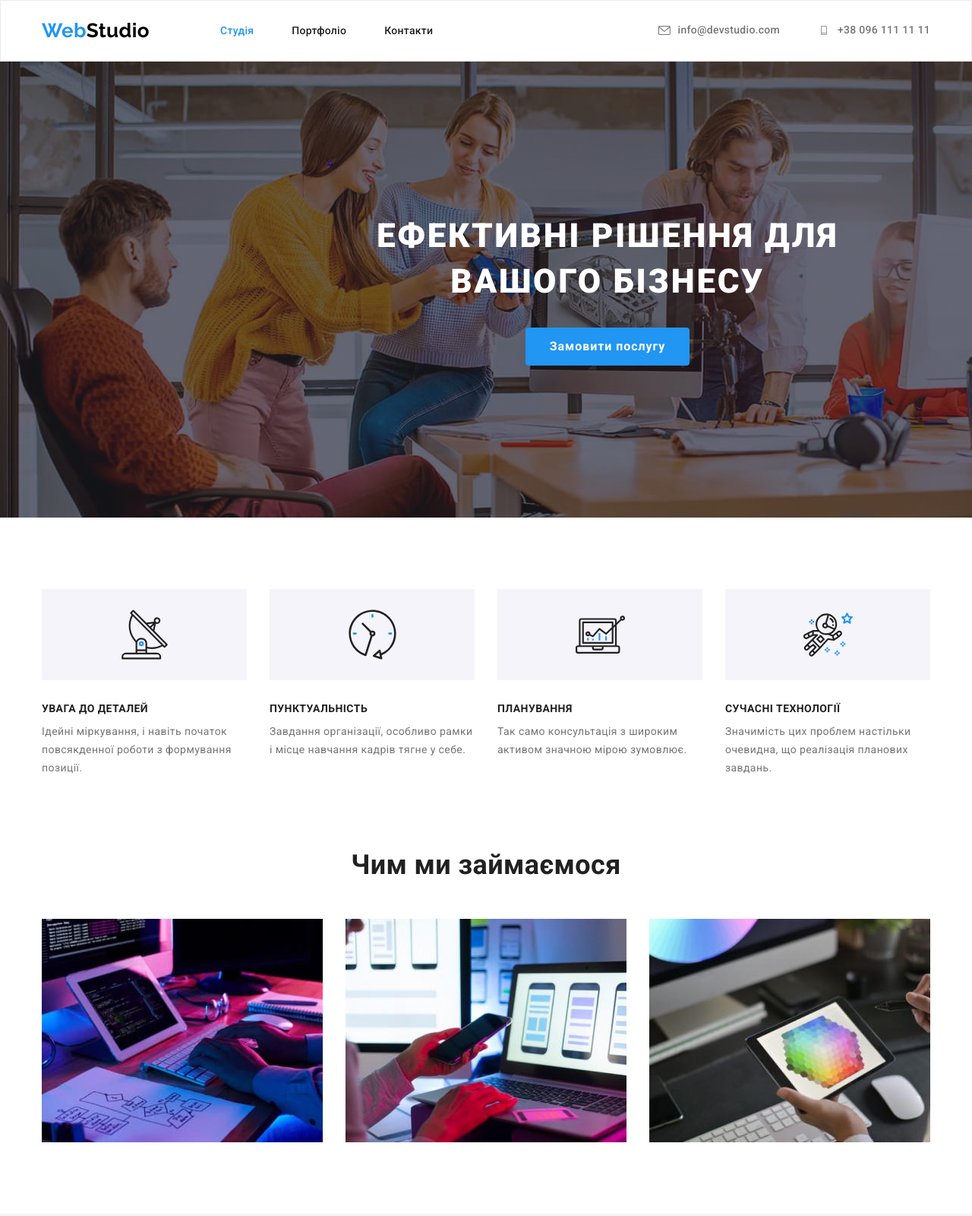
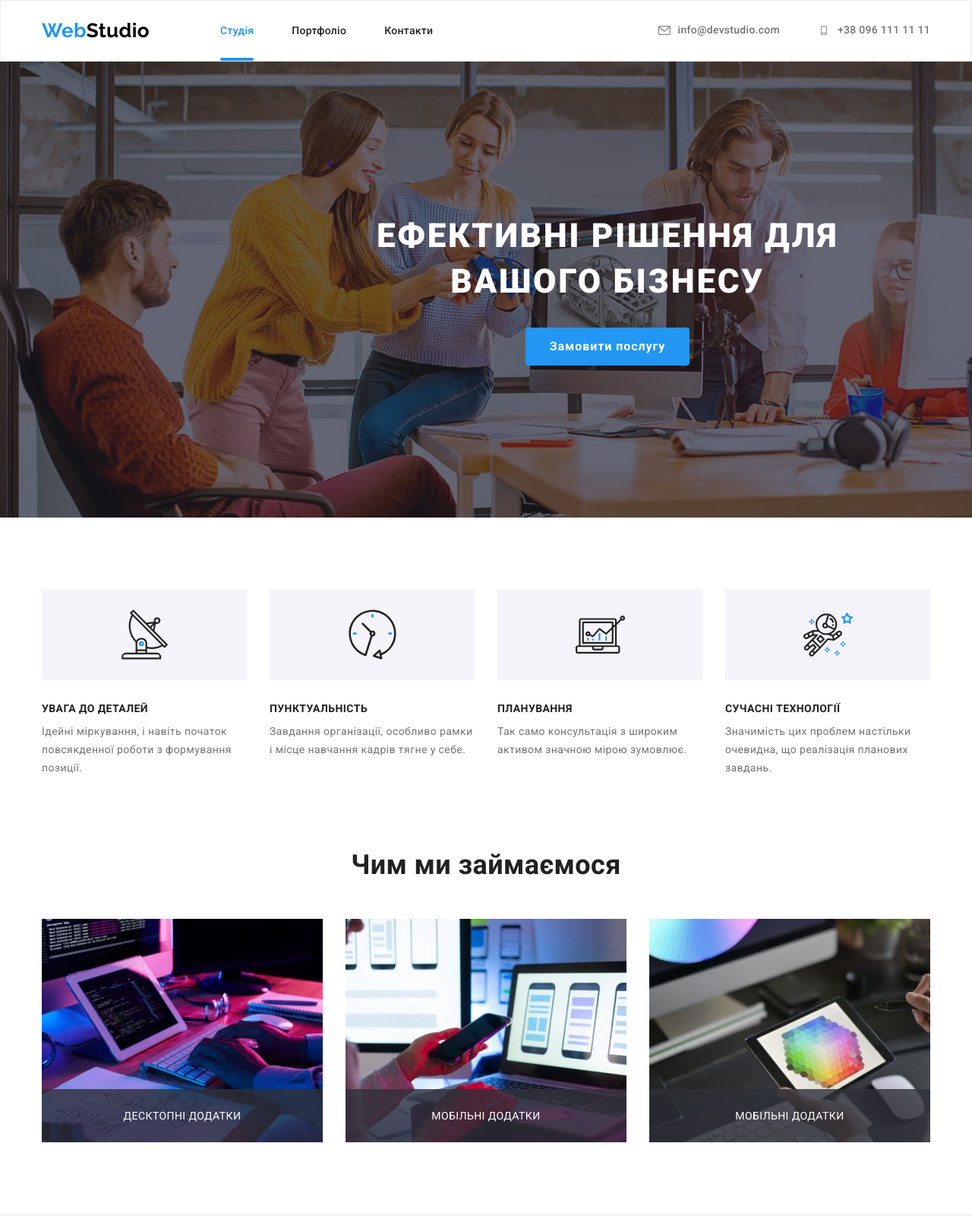
Before and after one commit to makshol/goit-markup-hw-05, a plain HTML site: page index.html in a window 1280 px wide. Shown: the top 1600 px of the page at 76% size. Drawn offline with nearby package versions, Linux system fonts and the light colour scheme.

Commit message:
bottom line

```diff
--- a/index.html
+++ b/index.html
@@ -27,7 +27,8 @@
           <a href="./index.html" class="logo link">Web<span class="studio">Studio</span></a>
           <ul class="header-nav-list list">
             <li class="header-nav-item">
-              <a class="header-nav-link link current" href="./index.html">Студія</a>
+            <a class="header-nav-link link current" href="./index.html">Студія</a>
+
             </li>
             <li class="header-nav-item">
               <a class="header-nav-link link" href="./portfolio.html">Портфоліо</a>
@@ -115,12 +116,16 @@
           <ul class="about-list list">
             <li class="about-item">
               <img src="./images/what-we-do/box-1.jpg" alt="worktable" width="370" height="294" />
+              <p class="what-we-do-text">Десктопні додатки</p>
             </li>
+
             <li class="about-item">
               <img src="./images/what-we-do/box-2.jpg" alt="smartphone" width="370" height="294" />
+              <p class="what-we-do-text">Мобільні додатки</p>
             </li>
             <li class="about-item">
               <img src="./images/what-we-do/box-3.jpg" alt="tablet" width="370" height="294" />
+              <p class="what-we-do-text">Мобільні додатки</p>
             </li>
           </ul>
         </div>
--- a/styles/styles.css
+++ b/styles/styles.css
@@ -135,6 +135,12 @@ address {
   align-items: center;
 }
 
+.header-nav-item {
+  position: relative;
+}
+
+
+
 .header-nav-link {
   color: var(--primary-text-color);
   font-weight: 500;
@@ -143,7 +149,23 @@ address {
   text-decoration: none;
 transition-duration: 250ms;
 transition-timing-function: cubic-bezier(0.4, 0, 0.2, 1);
+position: relative;
+padding-top: 32px;
+padding-bottom: 32px;
 }
+
+
+.header-nav-link.current::after {
+  width: 100%;
+  height: 4px;
+background-color: var(--button-color);
+border-radius: 2px;
+position: absolute;
+content: '';
+bottom: 0;
+left: 0;
+}
+
 
 .current {
   color: var(--nav-text-color);
@@ -343,6 +365,22 @@ transition-timing-function: cubic-bezier(0.4, 0, 0.2, 1);
 .about-list {
   display: flex;
   gap: 30px;
+}
+
+.about-item {
+  position: relative;
+}
+
+.what-we-do-text {
+  position: absolute;
+   width: 370px;
+   height: 70px;
+   background-color: rgba(47, 48, 58, 0.8);
+   bottom: 0px;
+   text-align: center;
+   padding: 27px;
+   color: #FFFFFF;
+   text-transform: uppercase;
 }
 
 /* Team */
```
